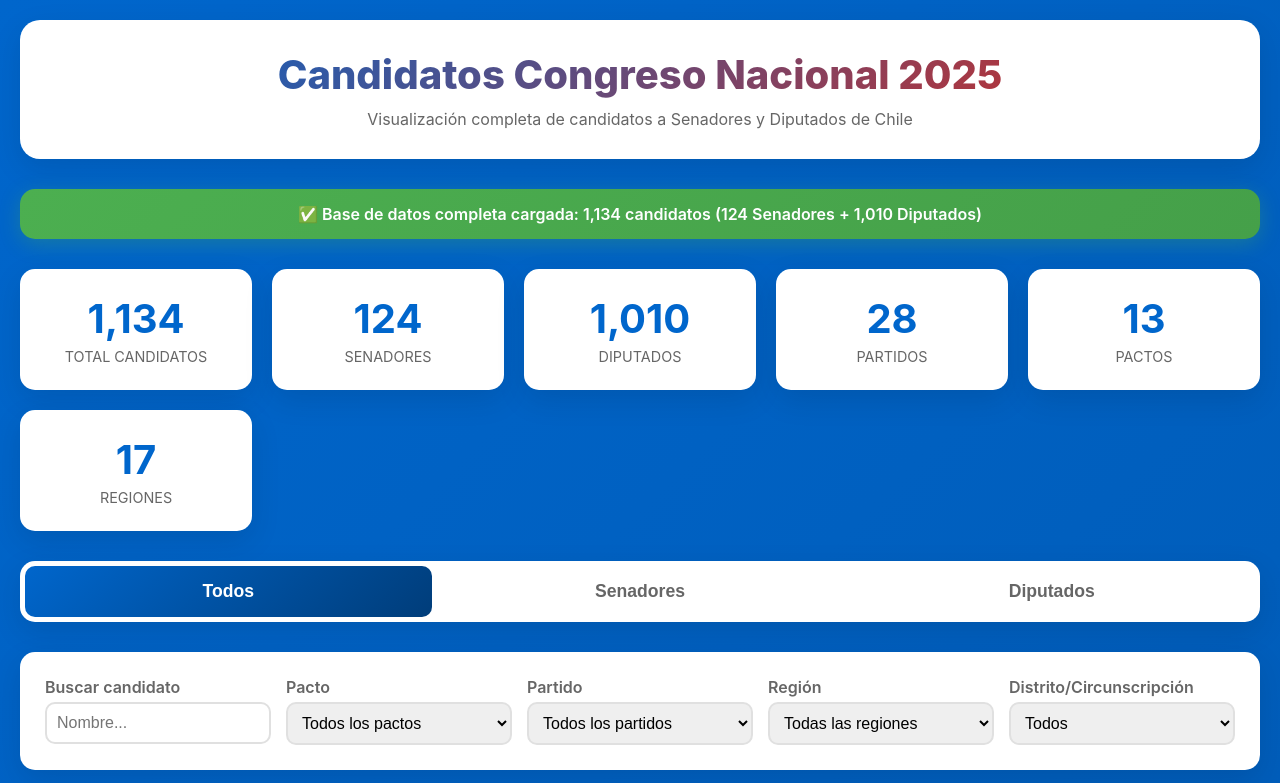
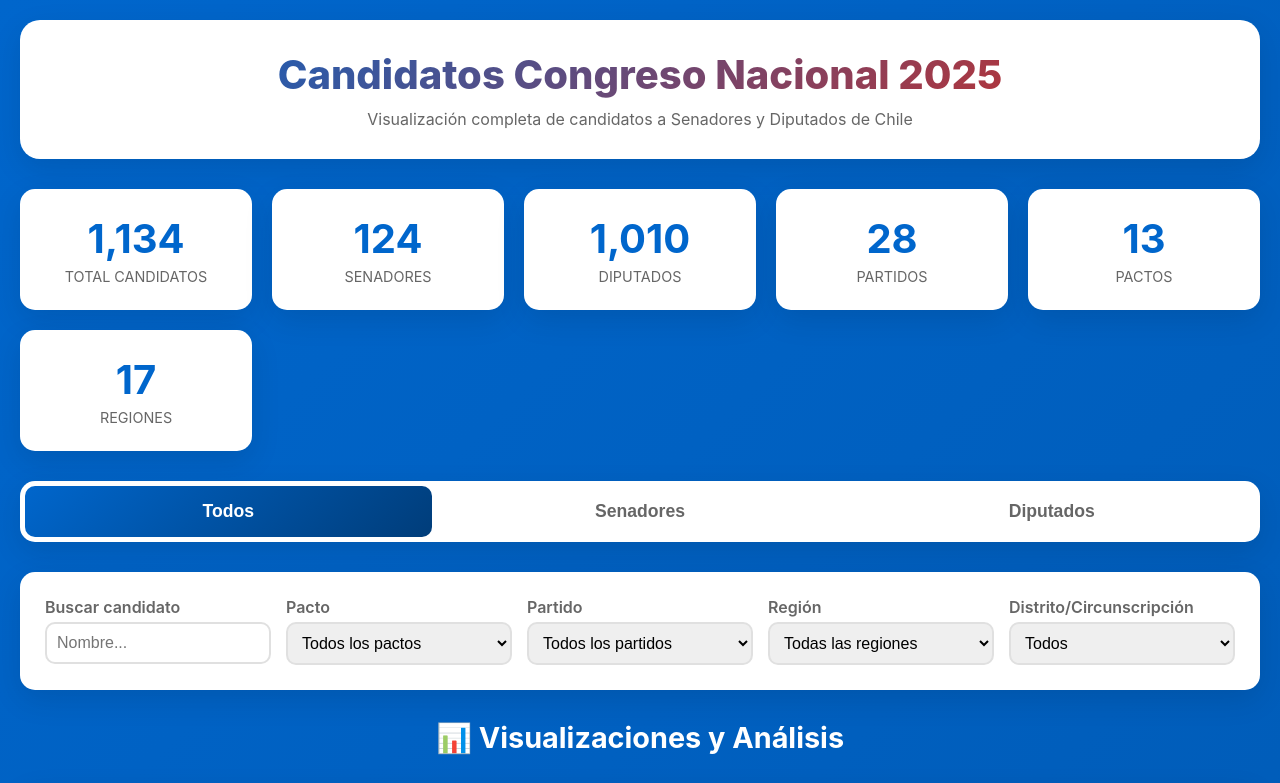
Before and after one commit to Mandiuu/candidatos, a plain HTML site: page index.html in a window 1280 px wide. Shown: the top 783 px of the page. Drawn offline with nearby package versions, Linux system fonts and the light colour scheme.

Commit message:
Update index.html

```diff
--- a/index.html
+++ b/index.html
@@ -546,9 +546,6 @@
             <p class="subtitle">Visualización completa de candidatos a Senadores y Diputados de Chile</p>
         </div>
 
-        <div class="info-banner">
-            ✅ Base de datos completa cargada: 1,134 candidatos (124 Senadores + 1,010 Diputados)
-        </div>
 
         <div class="stats-grid" id="statsGrid">
             <div class="stat-card">
```
